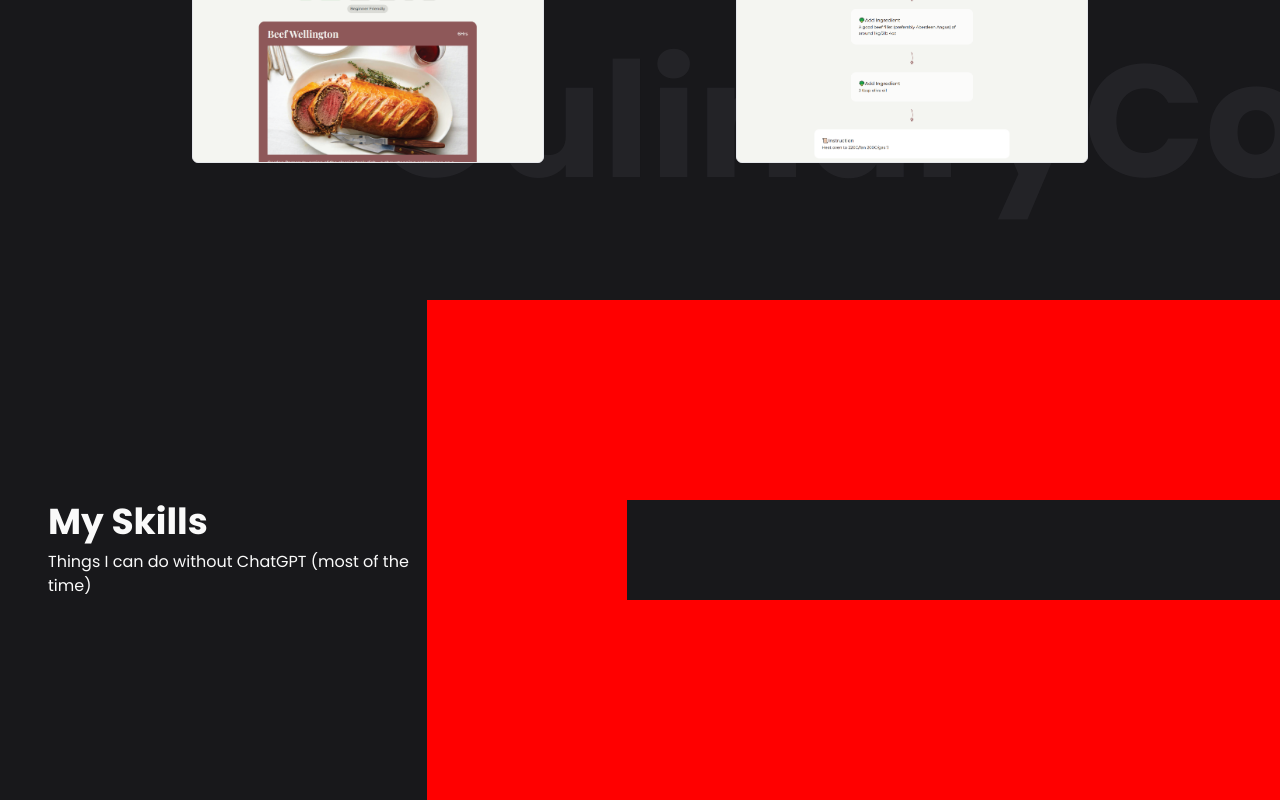
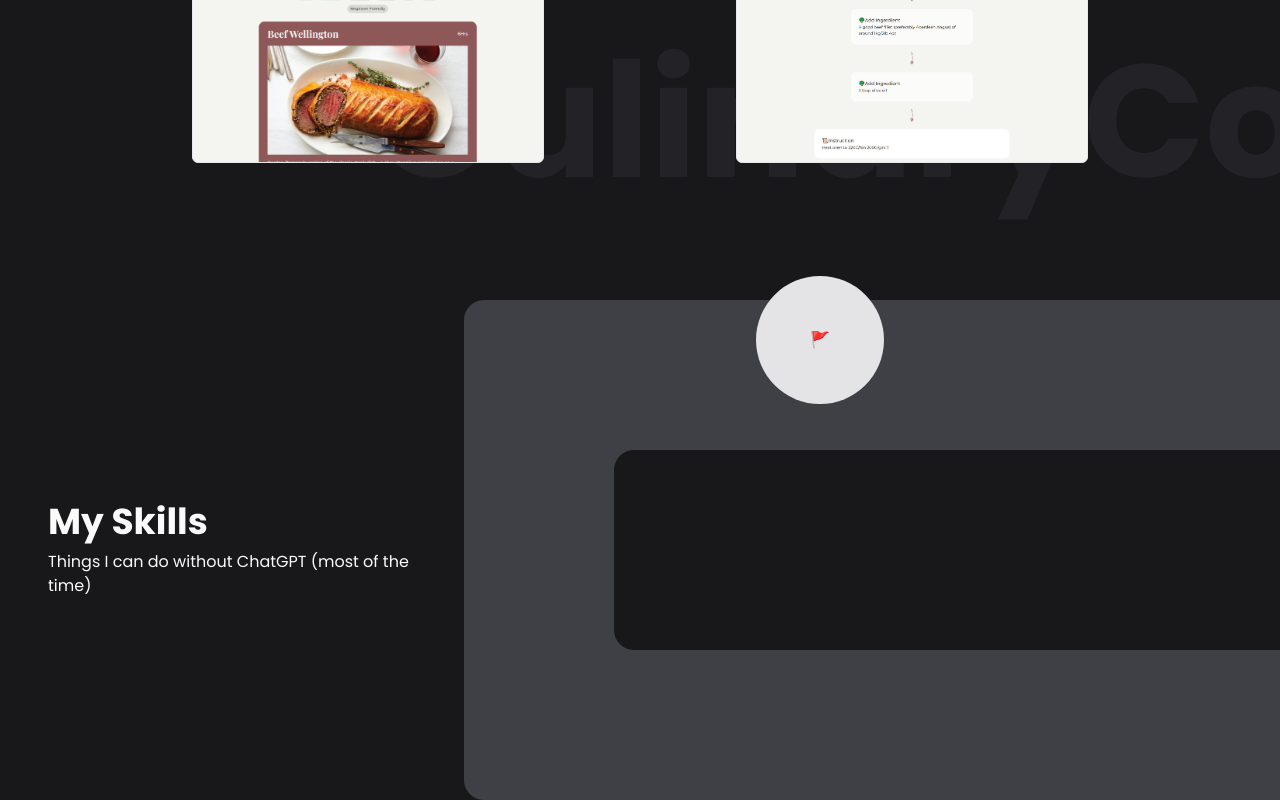
Before and after one commit to e3lo/liangh.me, a React (Vite) app: page / in a window 1280 px wide. Shown: the part 3964-4764 px from the top of the page. Built offline with nearby package versions, Linux system fonts and the light colour scheme.

Commit message:
Added Belt

```diff
--- a/src/components/SkillsSection.tsx
+++ b/src/components/SkillsSection.tsx
@@ -1,3 +1,7 @@
+import SkillIcon from "./parts/SkillIcon";
+
+import conveyorBelt from "../assets/SushiTrain/belt.png";
+
 const SkillsSection = () => {
   return (
     <section className="flex flex-row m-auto items-center gap-2 mt-24 my-8">
@@ -7,12 +11,12 @@ const SkillsSection = () => {
           <p className="">Things I can do without ChatGPT (most of the time)</p>
         </div>
       </div>
-      <div className="w-2/3 overflow-clip flex items-end justify-end">
-        <svg width="1000" height="500">
-          <rect width="1000" height="200" x="0" y="0" fill="red" />
-          <rect width="200" height="500" x="0" y="0" fill="red" />
-          <rect width="1000" height="200" x="0" y="300" fill="red" />
-        </svg>
+      <div className="w-2/3 overflow-clip flex flex-col items-end justify-end">
+        <img
+          src={conveyorBelt}
+          className="h-[500px] w-[1000] object-cover object-left"
+        ></img>
+        <SkillIcon title="Hi" body="Hello" iconPath="no" />
       </div>
     </section>
   );
--- /dev/null
+++ b/src/components/parts/SkillIcon.tsx
@@ -0,0 +1,34 @@
+import { useRef, useEffect } from "react";
+import { useMotionValue, motion, useAnimationFrame } from "framer-motion";
+
+interface Props {
+  title: string;
+  body: string;
+  iconPath: string;
+}
+
+const SkillIcon = ({}: Props) => {
+  const ref = useRef<HTMLDivElement>(null);
+
+  let x = 0;
+  let y = 0;
+
+  useAnimationFrame((time, delta) => {
+    if (ref.current != null) {
+      x--;
+      y--;
+      ref.current.style.transform = `translate(${x}px, ${y}px)`;
+    }
+  });
+
+  return (
+    <div
+      className=" bg-zinc-200 w-32 h-32 rounded-full flex items-center justify-center absolute"
+      ref={ref}
+    >
+      🚩
+    </div>
+  );
+};
+
+export default SkillIcon;
```
Also changed, not shown: src/assets/SushiTrain/belt.png (added).
